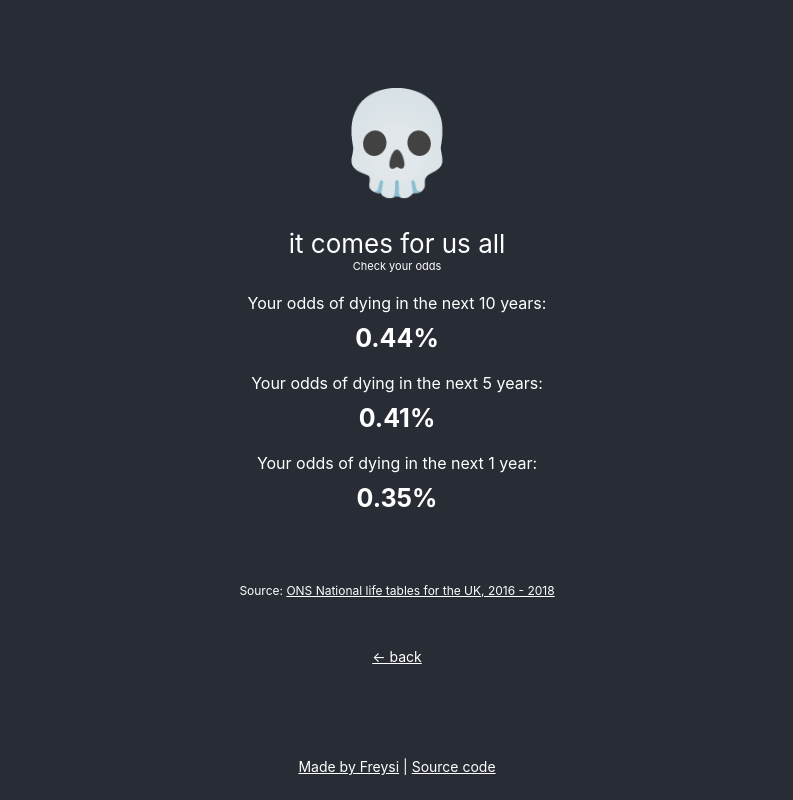
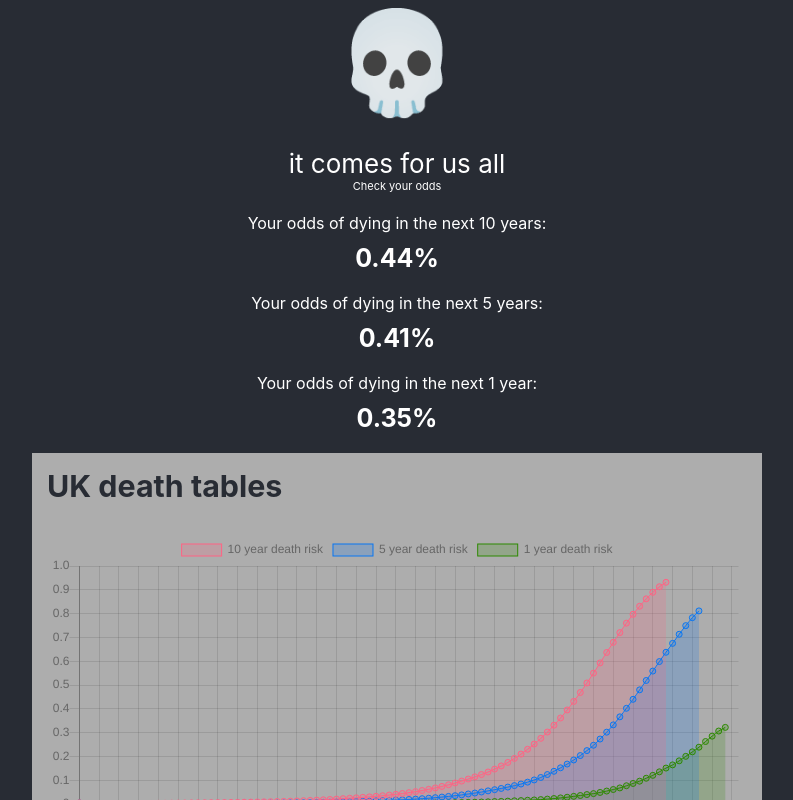
Before and after one commit to FreyrThorv/itcomesforusall, a React (Create React App) app: page / in a window 1280 px wide. Both pictures are taken after a click on the input "How long do I have, Doc?". Shown: the top 800 px of the page, without its empty margins (243-1036 px from the left). Built offline with nearby package versions, Linux system fonts and the light colour scheme.

Commit message:
Add chart showing the increase in likelihood of death

```diff
--- a/package.json
+++ b/package.json
@@ -6,9 +6,11 @@
 		"@material-ui/core": "^4.11.0",
 		"@types/react": "^16.9.46",
 		"@types/react-dom": "^16.9.8",
+		"chart.js": "^2.9.3",
 		"cra-template-typescript": "1.0.3",
 		"node-sass": "^4.14.1",
 		"react": "^16.13.1",
+		"react-chartjs-2": "^2.10.0",
 		"react-dom": "^16.13.1",
 		"react-scripts": "3.4.3",
 		"typescript": "^3.9.7"
--- a/src/App.scss
+++ b/src/App.scss
@@ -97,3 +97,13 @@ footer {
 		color: white;
 	}
 }
+
+.chart-container {
+	background-color: #adadad;
+	padding: 15px;
+	h3 {
+		margin-top: 0;
+		text-align: left;
+		color: #282c34;
+	}
+}
--- a/src/App.tsx
+++ b/src/App.tsx
@@ -2,6 +2,7 @@ import React, { useState } from "react";
 import "./App.scss";
 import deathTable from "./uk_life_table.json";
 import Footer from "./Footer";
+import Chart from "./Chart";
 
 type AgeOptionType = {
 	value: number;
@@ -94,6 +95,7 @@ function App() {
 						<p className="death-percentage">
 							<b>{segment.dying_1_year}</b>
 						</p>
+						<Chart />
 						<p className="data-source">
 							Source:{" "}
 							<a
--- /dev/null
+++ b/src/Chart.tsx
@@ -0,0 +1,94 @@
+import React from "react";
+import { Line } from "react-chartjs-2";
+import deathTable from "./uk_life_table.json";
+
+const labels = deathTable
+	.filter((segment) => {
+		if (segment.gender === "male") return segment;
+	})
+	.map((segment) => {
+		return segment.age;
+	});
+
+const ten_year_rate = deathTable
+	.filter((segment) => {
+		if (segment.gender === "male" && segment.age < 90) return segment;
+	})
+	.map((segment) => {
+		return (parseFloat(segment.dying_10_year) / 100).toFixed(5);
+	});
+
+const five_year_rate = deathTable
+	.filter((segment) => {
+		if (segment.gender === "male" && segment.age < 95) return segment;
+	})
+	.map((segment) => {
+		return (parseFloat(segment.dying_5_year) / 100).toFixed(5);
+	});
+
+const one_year_rate = deathTable
+	.filter((segment) => {
+		if (segment.gender === "male" && segment.age < 99) return segment;
+	})
+	.map((segment) => {
+		return (parseFloat(segment.dying_1_year) / 100).toFixed(5);
+	});
+
+const data = {
+	labels: labels,
+	options: {
+		tooltips: {
+			callbacks: {
+				label: function (tooltipItem: any, data: any) {
+					var label = data.datasets[tooltipItem.datasetIndex].label || "";
+
+					if (label) {
+						label += ": ";
+					}
+					label += tooltipItem.yLabel * 100 + "%";
+					return label;
+				},
+			},
+		},
+	},
+	datasets: [
+		{
+			label: "10 year death risk",
+			backgroundColor: "rgba(255,99,132,0.2)",
+			borderColor: "rgba(255,99,132,1)",
+			borderWidth: 1,
+			hoverBackgroundColor: "rgba(255,99,132,0.4)",
+			hoverBorderColor: "rgba(255,99,132,1)",
+			data: ten_year_rate,
+		},
+		{
+			label: "5 year death risk",
+			backgroundColor: "rgba(9, 118, 242,0.2)",
+			borderColor: "rgba(9, 118, 242,1)",
+			borderWidth: 1,
+			hoverBackgroundColor: "rgba(9, 118, 242,0.4)",
+			hoverBorderColor: "rgba(9, 118, 242,1)",
+			data: five_year_rate,
+		},
+		{
+			label: "1 year death risk",
+			backgroundColor: "rgba(45, 137, 0,0.2)",
+			borderColor: "rgba(45, 137, 0,1)",
+			borderWidth: 1,
+			hoverBackgroundColor: "rgba(45, 137, 0,0.4)",
+			hoverBorderColor: "rgba(45, 137, 0,1)",
+			data: one_year_rate,
+		},
+	],
+};
+
+function Chart() {
+	return (
+		<div className="chart-container">
+			<h3>UK death tables</h3>
+			<Line data={data} width={700} height={300} options={data.options} />
+		</div>
+	);
+}
+
+export default Chart;
```
Also changed, not shown: 1 other file (tests, documents, lock files or other folders).
